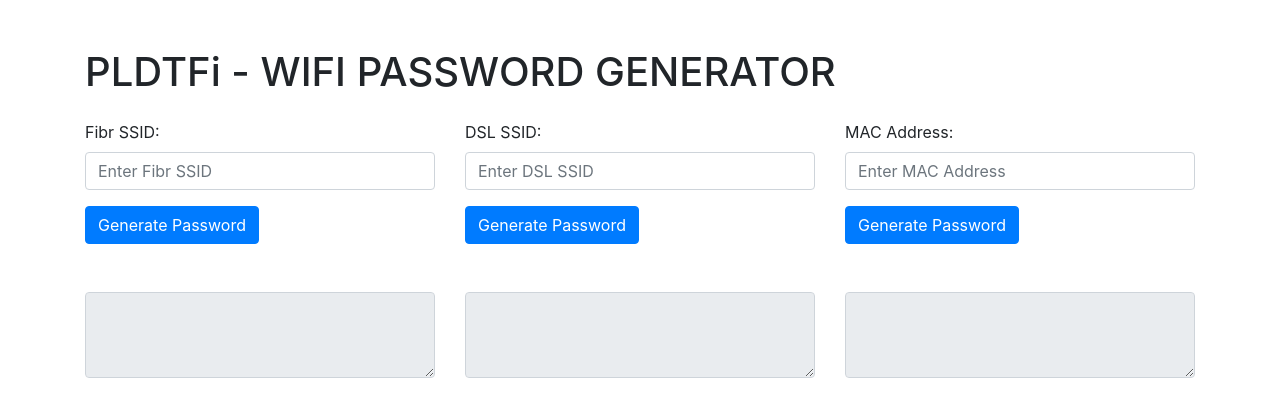
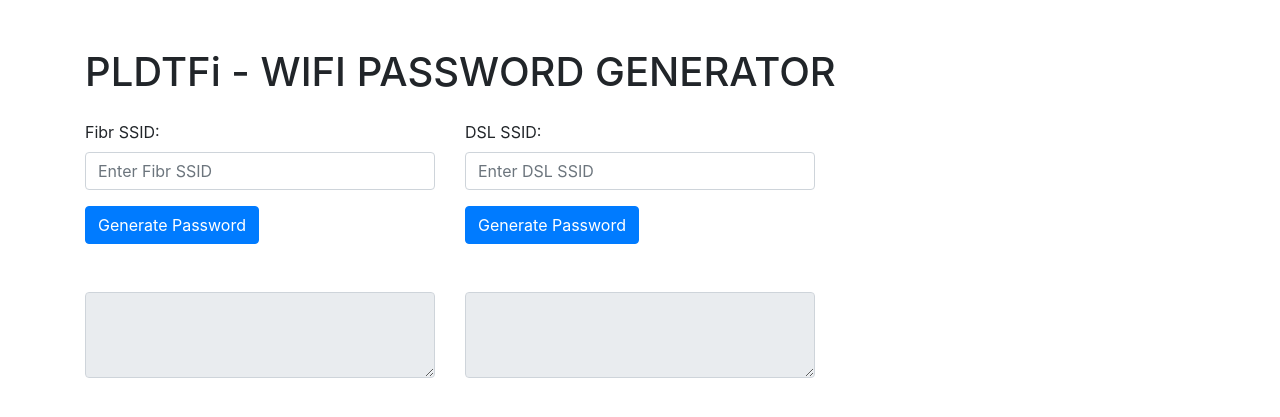
Before and after one commit to HashJProgramming/PLTDFi, a Flask app: page / in a window 1280 px wide. Shown: the top 417 px of the page. Run offline with Flask 3, Linux system fonts and the light colour scheme; some libraries are stand-ins or nearby versions.

Commit message:
Version 1.1 - Remove mac form & test_app.py fix

```diff
--- a/app.py
+++ b/app.py
@@ -29,21 +29,14 @@ def generate_pswd_fibr(ssid: str):
     return "PLDTWIFI" + calculated_mac.upper()
 
 
-def generate_pswd_dsl(digit : int):
-    if not isinstance(digit, int):
-        return "Invalid input"
+def generate_pswd_dsl(digit):
+    digit = int(digit)
     pswd = digit * 3
     return f"PLDTWIFI{pswd}"
 
 @app.route('/')
 def home():
     return render_template('index.html')
-
-@app.route('/mac/<mac>', methods=['GET'])
-def pldt_mac(mac: str):
-    mac = mac.replace(':', '')
-    mac = mac.replace('-', '')
-    return jsonify({'mac' : mac,'password': generate_pswd_fibr(mac[-5:])})
 
 @app.route('/fibr/<ssid>', methods=['GET'])
 def pldt_fibr(ssid: str):
--- a/templates/index.html
+++ b/templates/index.html
@@ -36,20 +36,6 @@
                 <div class="form-group mt-4">
                     <label for="result_dsl"></label>
                     <textarea class="form-control" id="result_dsl" rows="3" readonly></textarea>
-                </div>
-            </div>
-
-            <div class="col-md-4">
-                <form id="macForm">
-                    <div class="form-group">
-                        <label for="mac_address">MAC Address:</label>
-                        <input type="text" class="form-control" id="mac_address" name="mac" placeholder="Enter MAC Address">
-                    </div>
-                    <button type="button" class="btn btn-primary" onclick="generateMacPassword()">Generate Password</button>
-                </form>
-                <div class="form-group mt-4">
-                    <label for="result_mac"></label>
-                    <textarea class="form-control" id="result_mac" rows="3" readonly></textarea>
                 </div>
             </div>
         </div>
```
Also changed, not shown: test_app.py (+6 -25 lines), README.md, image.png, 1 other file.
